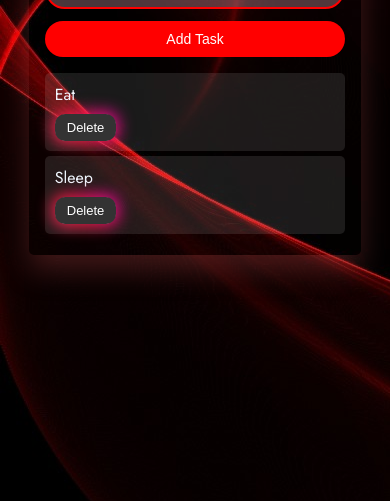
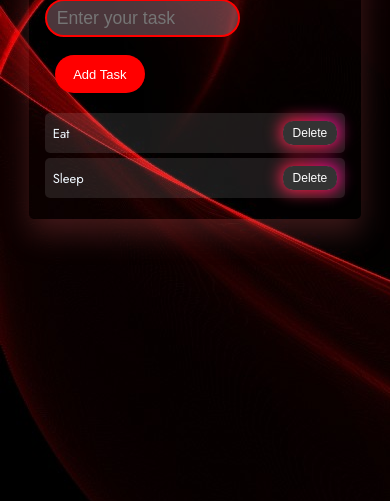
Before and after one commit to ayesha-khan-786/todo-app, a plain HTML site: page index.html in a window 390 px wide. Shown: the part 343-844 px from the top of the page. Drawn offline with Linux system fonts and the light colour scheme.

Commit message:
Update Todo.css

```diff
--- a/Todo.css
+++ b/Todo.css
@@ -164,32 +164,32 @@ body {
 
 @media (max-width: 768px) {
 .todo-app {
-    width: 90%;
+    width: 85%;
     height: auto;
     padding: 1rem;
 }
+ .newtask {
+    display: flex;
+    justify-content: center;
+    align-items: center;
+    gap: 10px;
+    flex-wrap: wrap;
+}
 .newtask input {
-    width: 100%;
+    width: 65%;
     font-size: 14px;
     height: 40px;
-    margin-bottom: 10px;
 }
 .newtask button {
-    width: 100%;
+    width: 30%;
+    font-size: 14px;
+    height: 40px;
+}
+.todos-container li {
     font-size: 14px;
     padding: 10px;
 }
-.todos-container li {
-    flex-direction: column;
-    align-items: flex-start;
-    gap: 8px;
-    padding: 10px;
-}
-.todos-container .delete {
-    font-size: 13px;
-    align-items: flex-end;
-    padding: 6px 12px;
-}
+
 }
 
 @media (max-width: 480px){
@@ -202,14 +202,29 @@ h1{
     height: auto;
     padding: 1rem;
 }
-.newtask input,
+
+.newtask {
+    display: flex;
+    justify-content: space-between;
+    align-items: center;
+    gap: 8px;
+}
+.newtask input {
+    width: 65%;
+    font-size: 13px;
+    height: 38px;
+}
 .newtask button {
-    width: 100%;
-    font-size: 14px;
-    margin: 6px 0;
+    width: 30%;
+    font-size: 13px;
+    height: 38px;
 }
-.task {
+.todos-container li {
     font-size: 13px;
-    padding: 6px;
+    padding: 8px;
+}
+.todos-container .delete {
+    font-size: 12px;
+    padding: 5px 10px;
 }
 }
```
